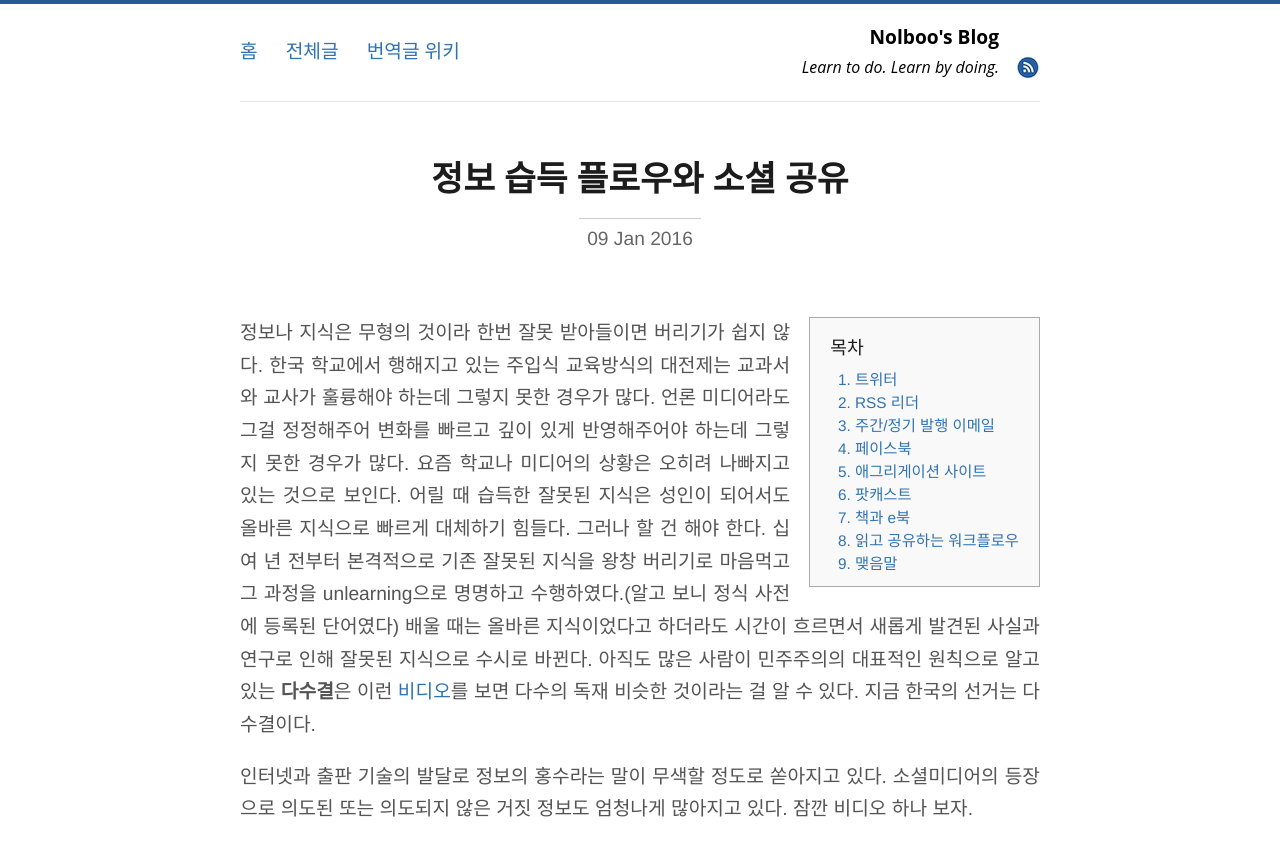
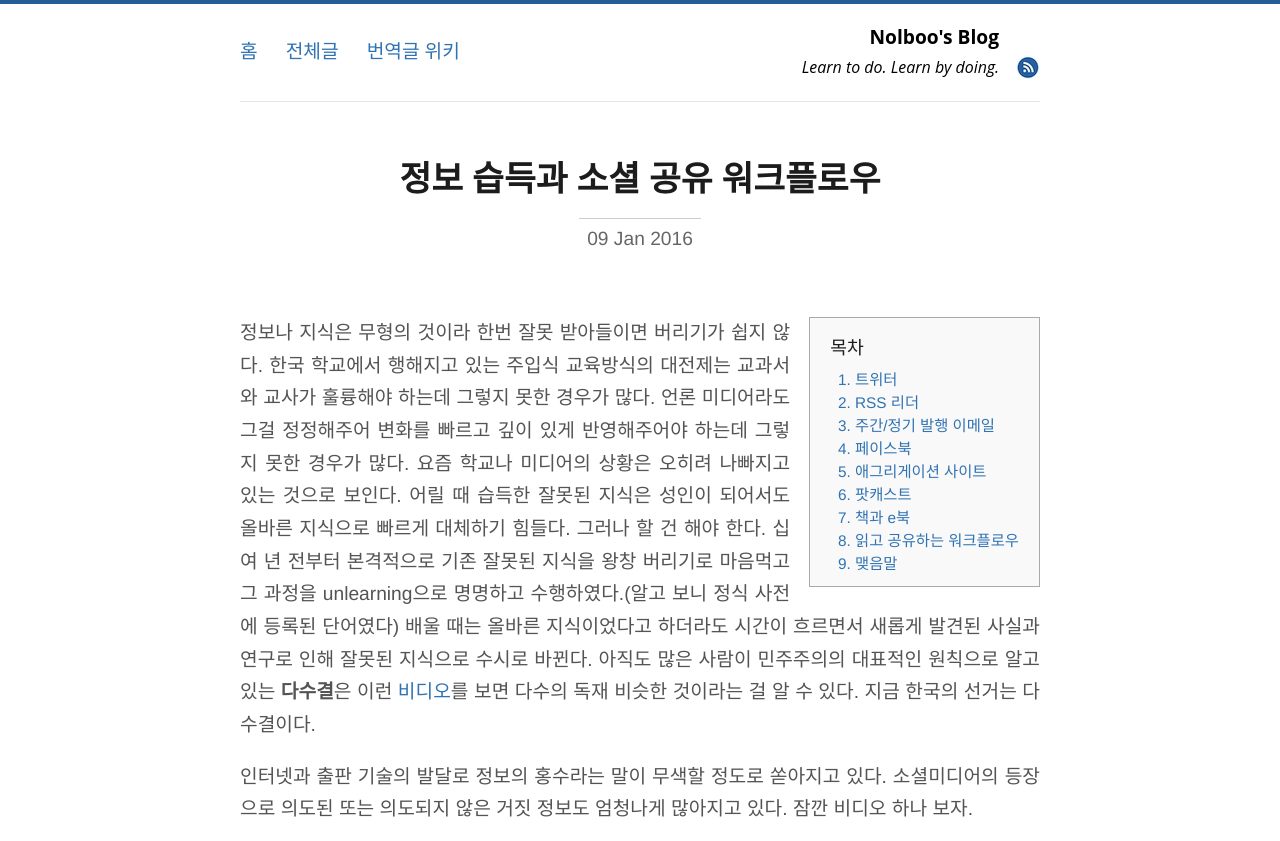
Before and after one commit to nolboo/nolboo.github.io, a Jekyll site: the page built from _posts/2016-1-9-how-to-share.md, in a window 1280 px wide and 900 px high, cut to the strip 0-841 px from the top of the window. Built offline with Jekyll 4.4.1, drawn with Linux system fonts in a browser that asks for light colours; Markdown is read by kramdown in place of the engine named in the settings; comment, search, counter and statistics services are not loaded.

Commit message:
Post how to share

```diff
--- a/_posts/2016-1-9-how-to-share.md
+++ b/_posts/2016-1-9-how-to-share.md
@@ -1,6 +1,6 @@
 ---
 layout: post
-title: "정보 습득 플로우와 소셜 공유"
+title: "정보 습득과 소셜 공유 워크플로우"
 description: "페이스북 그룹에서 해시태그를 사용하기 위해 유래와 사용예, 가이드를 작성"
 category: blog
 tags: [information, news, workflow, share]
```
Also changed, not shown: 1 other file.
